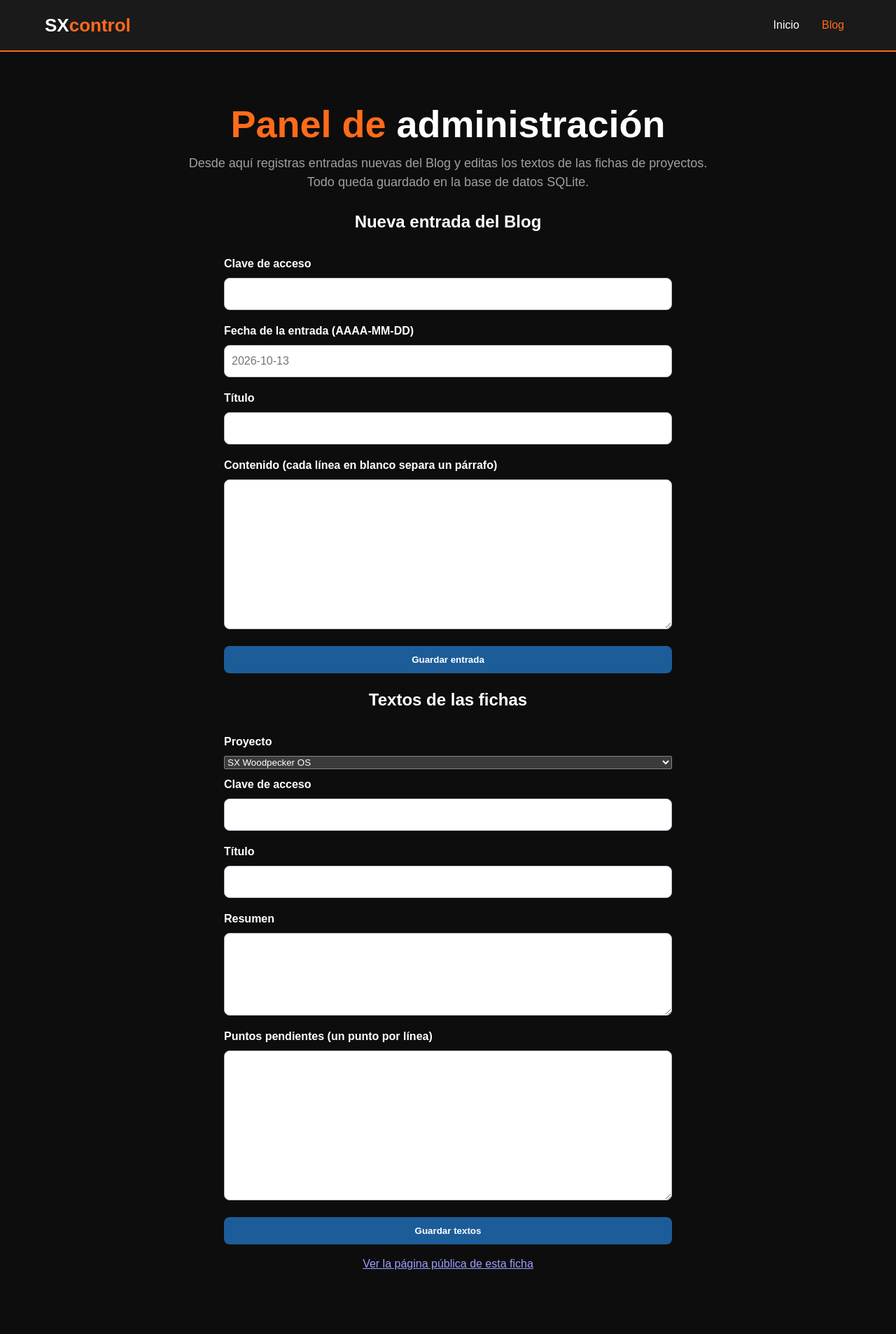
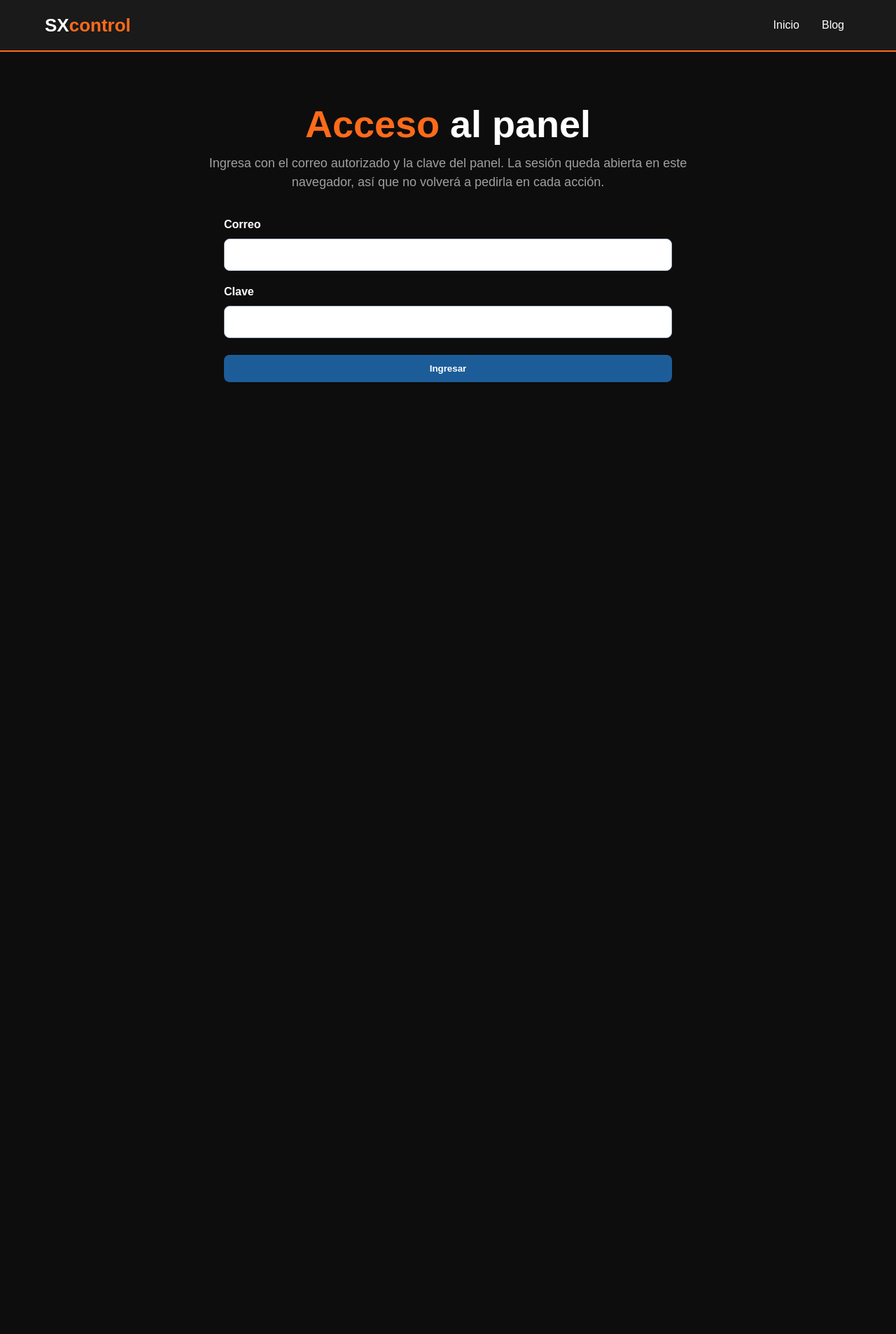
Before and after one commit to solosoyjuan03/Sxcontrol, a Flask app: page /admin in a window 1280 px wide. Shown: the whole page at 70% size. After the commit the page ends 546 px from the top, so only its background shows below. Run offline with Flask 3, Linux system fonts and the light colour scheme; data that the repository does not hold is empty.

Commit message:
Agregar login con correo y sesion persistente al panel /admin

```diff
--- a/app.py
+++ b/app.py
@@ -1,15 +1,24 @@
 import math
+import os
+import secrets
 import sqlite3
 from datetime import datetime
 from pathlib import Path
 
-from flask import Flask, abort, redirect, render_template, request, url_for
+from flask import Flask, abort, redirect, render_template, request, session, url_for
 
 # La aplicación concentra las rutas públicas y los cálculos usados por las páginas.
 app = Flask(__name__)
 
-# Clave para registrar entradas del blog; se puede cambiar con la variable de entorno BLOG_ADMIN_KEY.
-app.config["BLOG_ADMIN_KEY"] = os_environ = __import__("os").environ.get("BLOG_ADMIN_KEY", "sxcontrol2026")
+# Clave para firmar las cookies de sesión y para validar el acceso al panel.
+app.secret_key = os.environ.get("FLASK_SECRET_KEY", secrets.token_hex(32))
+
+# La sesión del panel dura 7 días sin volver a pedir credenciales.
+app.config["PERMANENT_SESSION_LIFETIME"] = __import__("datetime").timedelta(days=7)
+
+# Credenciales del panel: correo autorizado y clave de acceso (variables de entorno o valores por defecto).
+ADMIN_CORREO = os.environ.get("ADMIN_CORREO", "solosoyjuan03@gmail.com")
+app.config["BLOG_ADMIN_KEY"] = os.environ.get("BLOG_ADMIN_KEY", "sxcontrol2026")
 
 # Ruta de la base de datos SQLite del blog, junto a app.py.
 BASE_DIR = Path(__file__).resolve().parent
@@ -654,20 +663,38 @@ def blog():
 
 
 # Panel único de administración: entradas del blog y textos de las fichas.
+# Requiere iniciar sesión con el correo autorizado y la clave; la sesión
+# persiste en una cookie firmada, así que no vuelve a pedirse en cada acción.
 @app.route("/admin", methods=["GET", "POST"])
 def admin():
+    # Inicio de sesión: valida correo + clave y guarda la sesión.
+    if request.method == "POST" and request.form.get("accion") == "login":
+        correo = request.form.get("correo", "").strip().lower()
+        clave = request.form.get("clave", "")
+        if correo == ADMIN_CORREO.lower() and clave == app.config["BLOG_ADMIN_KEY"]:
+            session["admin"] = correo
+            session.permanent = True
+            return redirect("/admin")
+        return render_template("Admin/login.html", error="Correo o clave incorrectos."), 401
+
+    # Cerrar sesión.
+    if request.method == "POST" and request.form.get("accion") == "salir":
+        session.pop("admin", None)
+        return redirect("/admin")
+
+    # Autoautenticación: si no hay sesión activa, se muestra primero el login.
+    if "admin" not in session:
+        return render_template("Admin/login.html")
+
     mensaje = None
     error = None
 
     # Sección 1: registrar una entrada nueva del blog.
     if request.method == "POST" and request.form.get("accion") == "entrada":
-        clave = request.form.get("clave", "")
         fecha = request.form.get("fecha", "").strip()
         titulo = request.form.get("titulo", "").strip()
         cuerpo = request.form.get("cuerpo", "").strip()
-        if clave != app.config["BLOG_ADMIN_KEY"]:
-            error = "Clave incorrecta."
-        elif not fecha or not titulo or not cuerpo:
+        if not fecha or not titulo or not cuerpo:
             error = "Completa la fecha, el título y el contenido."
         else:
             try:
@@ -687,25 +714,22 @@ def admin():
         clave_ficha = request.form.get("clave", "")
         if clave_ficha not in CAMPOS_TEXTO:
             abort(400)
-        if request.form.get("clave_acceso", "") != app.config["BLOG_ADMIN_KEY"]:
-            error = "Clave incorrecta."
-        else:
-            ahora = datetime.now().isoformat(timespec="seconds")
-            with sqlite3.connect(DB_PATH) as conexion:
-                for campo in CAMPOS_TEXTO[clave_ficha]:
-                    contenido = request.form.get(campo, "").strip()
-                    if campo == "titulo" and not contenido:
-                        continue
-                    conexion.execute(
-                        """
-                        INSERT INTO textos (clave, contenido, actualizada)
-                        VALUES (?, ?, ?)
-                        ON CONFLICT(clave) DO UPDATE SET contenido = excluded.contenido,
-                            actualizada = excluded.actualizada
-                        """,
-                        (f"{clave_ficha}:{campo}", contenido, ahora),
-                    )
-            mensaje = "Textos guardados. Ya aparecen en la página del proyecto."
+        ahora = datetime.now().isoformat(timespec="seconds")
+        with sqlite3.connect(DB_PATH) as conexion:
+            for campo in CAMPOS_TEXTO[clave_ficha]:
+                contenido = request.form.get(campo, "").strip()
+                if campo == "titulo" and not contenido:
+                    continue
+                conexion.execute(
+                    """
+                    INSERT INTO textos (clave, contenido, actualizada)
+                    VALUES (?, ?, ?)
+                    ON CONFLICT(clave) DO UPDATE SET contenido = excluded.contenido,
+                        actualizada = excluded.actualizada
+                    """,
+                    (f"{clave_ficha}:{campo}", contenido, ahora),
+                )
+        mensaje = "Textos guardados. Ya aparecen en la página del proyecto."
 
     # La ficha mostrada en el editor se elige con ?clave=... (GET) o desde el último POST.
     clave_seleccionada = request.values.get("clave", "sx-woodpecker-os")
--- a/templates/Admin/admin.html
+++ b/templates/Admin/admin.html
@@ -20,7 +20,12 @@
     </header>
     <main class="hero">
         <h1><span>Panel de</span> administración</h1>
-        <p>Desde aquí registras entradas nuevas del Blog y editas los textos de las fichas de proyectos. Todo queda guardado en la base de datos SQLite.</p>
+        <p>Sesión iniciada como <strong>{{ session['admin'] }}</strong>. Desde aquí registras entradas nuevas del Blog y editas los textos de las fichas de proyectos. Todo queda guardado en la base de datos SQLite.</p>
+
+        <form method="post" action="/admin" style="margin-bottom: 20px;">
+            <input type="hidden" name="accion" value="salir">
+            <button type="submit" class="btn btn-secundario">Cerrar sesión</button>
+        </form>
 
         {% if mensaje %}
         <p class="admin-mensaje"><strong>{{ mensaje }}</strong></p>
@@ -33,8 +38,6 @@
             <h2 id="titulo-entradas">Nueva entrada del Blog</h2>
             <form method="post" action="/admin" class="admin-form">
                 <input type="hidden" name="accion" value="entrada">
-                <label for="clave">Clave de acceso</label>
-                <input type="password" id="clave" name="clave" required>
 
                 <label for="fecha">Fecha de la entrada (AAAA-MM-DD)</label>
                 <input type="text" id="fecha" name="fecha" placeholder="2026-10-13" required>
@@ -65,9 +68,6 @@
                 <input type="hidden" name="accion" value="textos">
                 <input type="hidden" name="clave" value="{{ clave_seleccionada }}">
 
-                <label for="clave_acceso">Clave de acceso</label>
-                <input type="password" id="clave_acceso" name="clave_acceso" required>
-
                 {% for campo in campos %}
                 <label for="{{ campo }}">{{ etiquetas[campo] }}</label>
                 {% if campo == 'resumen' or campo == 'pendientes' %}
--- /dev/null
+++ b/templates/Admin/login.html
@@ -0,0 +1,41 @@
+<!DOCTYPE html>
+<html lang="es">
+<head>
+    <!-- Inicio de sesión del panel de administración. -->
+    <meta charset="UTF-8">
+    <meta name="viewport" content="width=device-width, initial-scale=1.0">
+    <meta name="robots" content="noindex, nofollow">
+    <title>Acceso al panel - SXcontrol</title>
+    <link rel="stylesheet" href="/static/css/style.css">
+</head>
+<body>
+    <header>
+        <a class="logo" href="/" aria-label="SXcontrol, inicio">SX<span>control</span></a>
+        <nav>
+            <ul>
+                <li><a href="/">Inicio</a></li>
+                <li><a href="/blog/noticias">Blog</a></li>
+            </ul>
+        </nav>
+    </header>
+    <main class="hero">
+        <h1><span>Acceso</span> al panel</h1>
+        <p>Ingresa con el correo autorizado y la clave del panel. La sesión queda abierta en este navegador, así que no volverá a pedirla en cada acción.</p>
+
+        {% if error %}
+        <p class="admin-error"><strong>{{ error }}</strong></p>
+        {% endif %}
+
+        <form method="post" action="/admin" class="admin-form">
+            <input type="hidden" name="accion" value="login">
+            <label for="correo">Correo</label>
+            <input type="email" id="correo" name="correo" autocomplete="username" required>
+
+            <label for="clave">Clave</label>
+            <input type="password" id="clave" name="clave" autocomplete="current-password" required>
+
+            <button type="submit">Ingresar</button>
+        </form>
+    </main>
+</body>
+</html>
```
